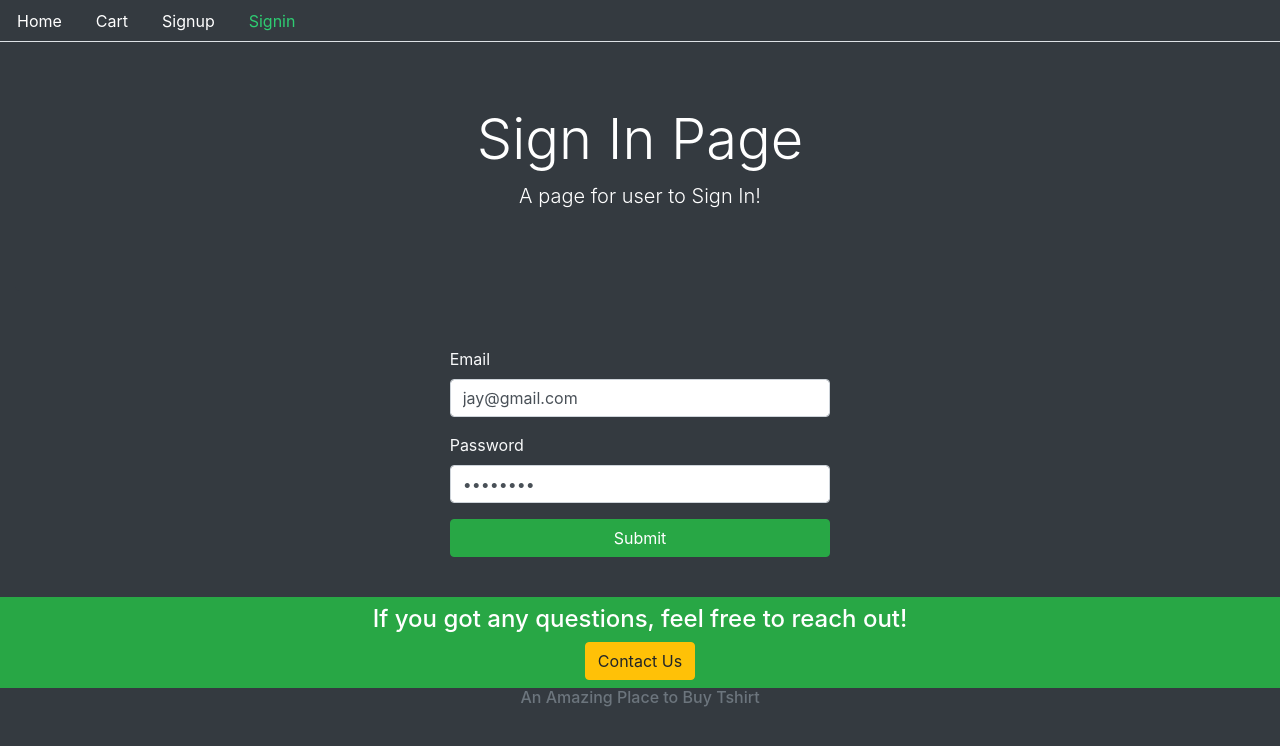
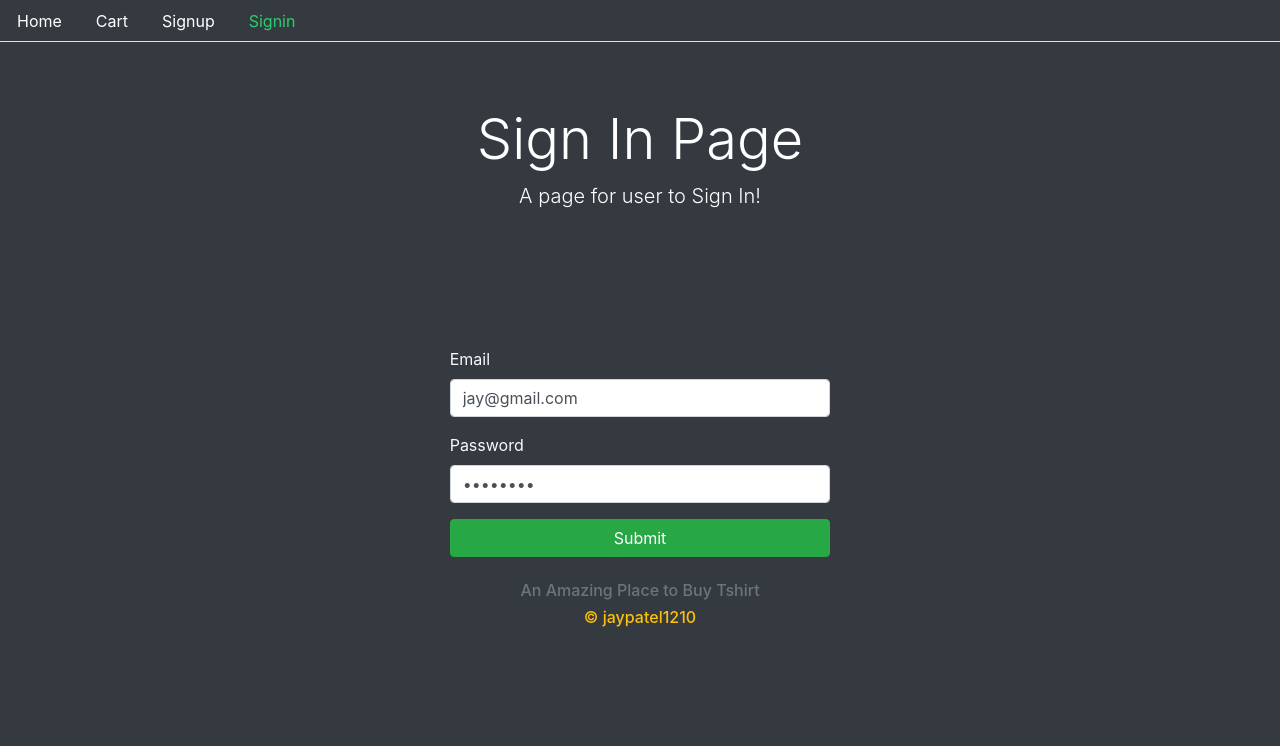
Before and after one commit to jaypatel1210/tshirt-store-frontend, a React (Create React App) app: page /signin in a window 1280 px wide. Shown: the top 746 px of the page. Built offline with nearby package versions, Linux system fonts and the light colour scheme.

Commit message:
Home page loading spinner

```diff
--- a/src/core/Base.js
+++ b/src/core/Base.js
@@ -17,14 +17,19 @@ const Base = ({
         </div>
         <div className={className}>{children}</div>
       </div>
-      <footer className="footer bg-dark mt-auto py-3">
-        <div className="container-fluid bg-success text-white text-center p-2">
-          <h4>If you got any questions, feel free to reach out!</h4>
-          <button className="btn btn-warning bgn-lg">Contact Us</button>
-        </div>
+      <footer className="footer bg-dark">
         <div className="container">
           <h6 className="text-muted text-center">
             An Amazing Place to Buy Tshirt
+          </h6>
+          <h6 className="text-center">
+            <a
+              href="https://github.com/jaypatel1210"
+              className="text-warning"
+              target="_blank"
+            >
+              &copy; jaypatel1210
+            </a>
           </h6>
         </div>
       </footer>
--- a/src/core/Home.js
+++ b/src/core/Home.js
@@ -24,13 +24,31 @@ const Home = () => {
     <Base title="Home Page" description="Welcome to the Tshirt Store">
       <div className="row">
         <h1 className="text-white">All of tshirts</h1>
+      </div>
       <div className="row">
+        {products.length > 0 ? (
+          <>
             {products.map(product => (
               <div className="col-4 text-center" key={product._id}>
                 <Card product={product} />
               </div>
             ))}
+          </>
+        ) : (
+          <>
+            <div className="col-12">
+              <div className="text-center">
+                <div
+                  className="spinner-border text-warning"
+                  style={{ width: '45px', height: '45px' }}
+                >
+                  <span className="sr-only">Loading</span>
                 </div>
+                <h4 className="text-warning">Loading...</h4>
+              </div>
+            </div>
+          </>
+        )}
       </div>
     </Base>
   );
```
Lines whose indentation alone changed are shown as unchanged.
